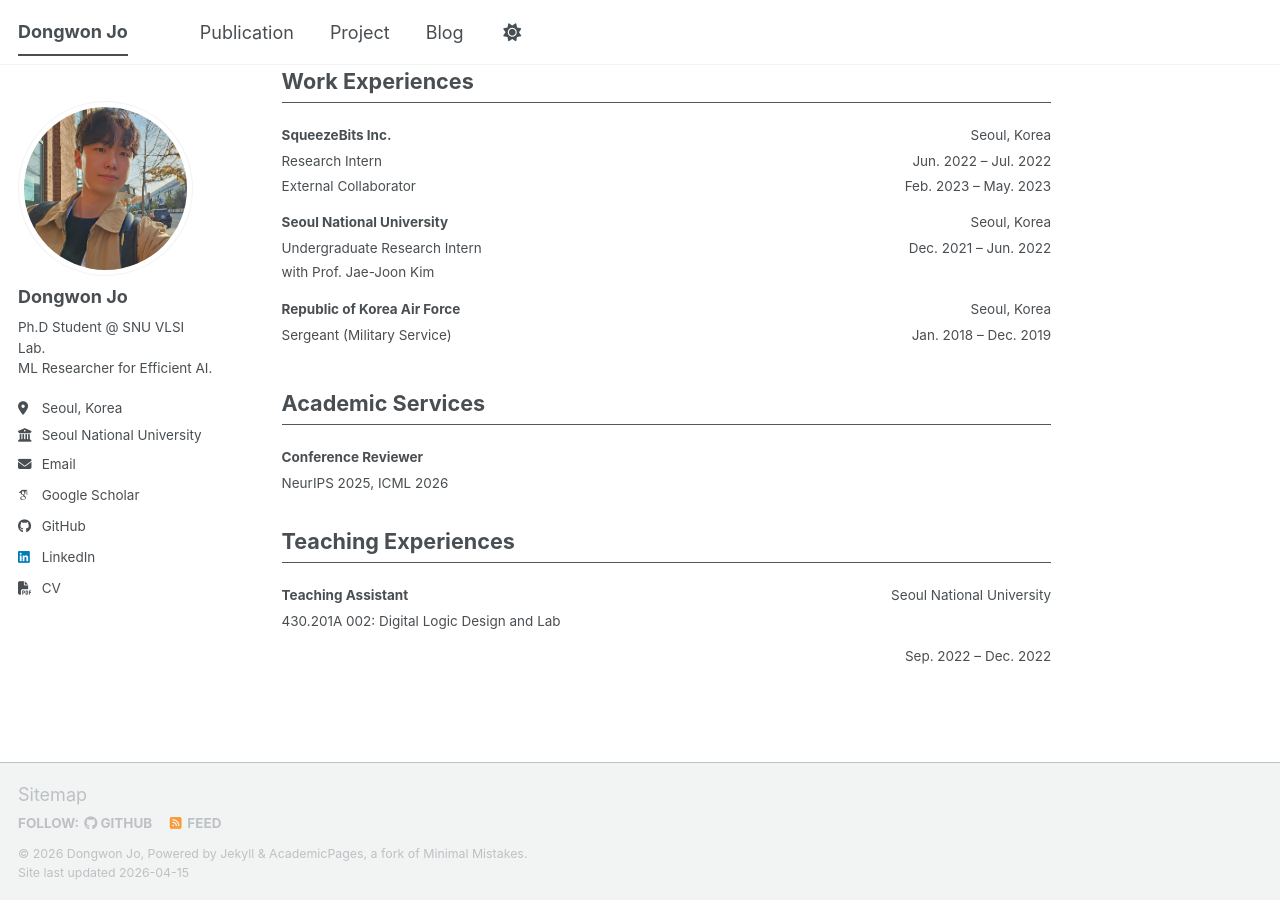
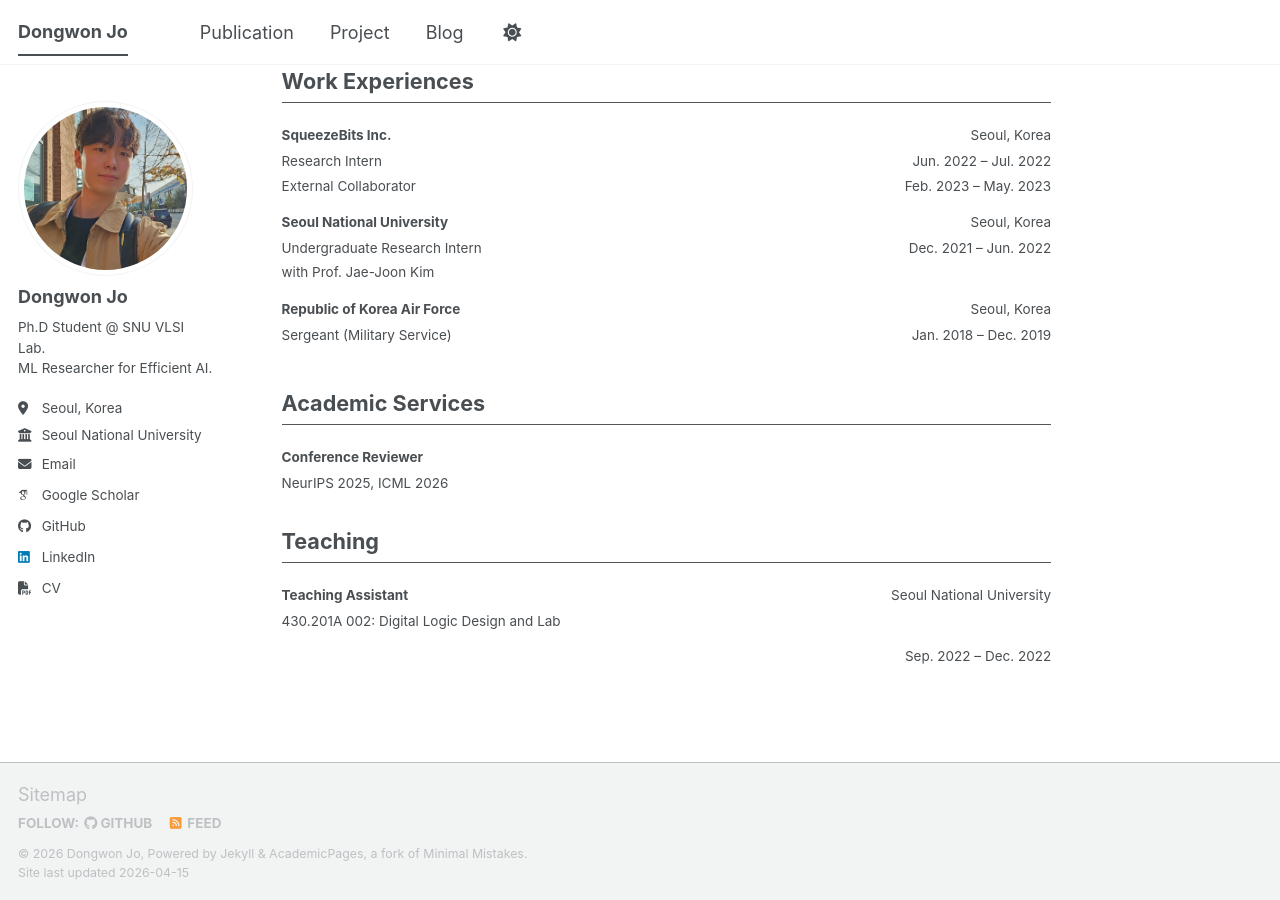
Before and after one commit to dongwonjo/dongwonjo.github.io, a Jekyll site: the page built from _pages/about.md, in a window 1280 px wide and 900 px high, scrolled down 1547 px. Built offline with Jekyll 4.4.1, drawn with Linux system fonts in a browser that asks for light colours; some web fonts are replaced; a script bundle is joined from its source files by our own code; library files that are not in the unit come from our copies.

Commit message:
Update about.md

```diff
--- a/_pages/about.md
+++ b/_pages/about.md
@@ -160,7 +160,7 @@ Currently, my research primarily targets <strong>generative models</strong>, inc
   </tr>
 </table>
 
-<p style="font-size: 1.2em; font-weight: bold; margin-top: 30px; margin-bottom: 0.2em;">Teaching Experiences</p>
+<p style="font-size: 1.2em; font-weight: bold; margin-top: 30px; margin-bottom: 0.2em;">Teaching</p>
 <hr class="section-hr">
 
 <table style="width:100%; border:none; border-collapse:collapse;">
```
